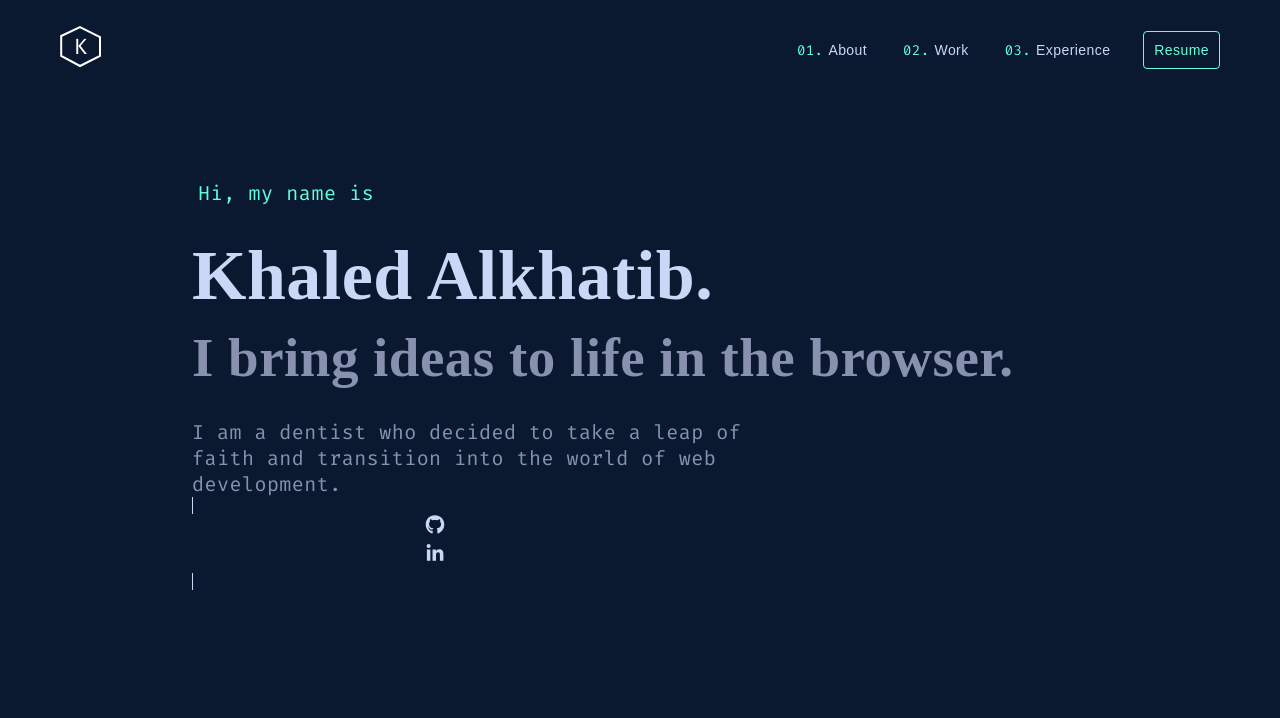
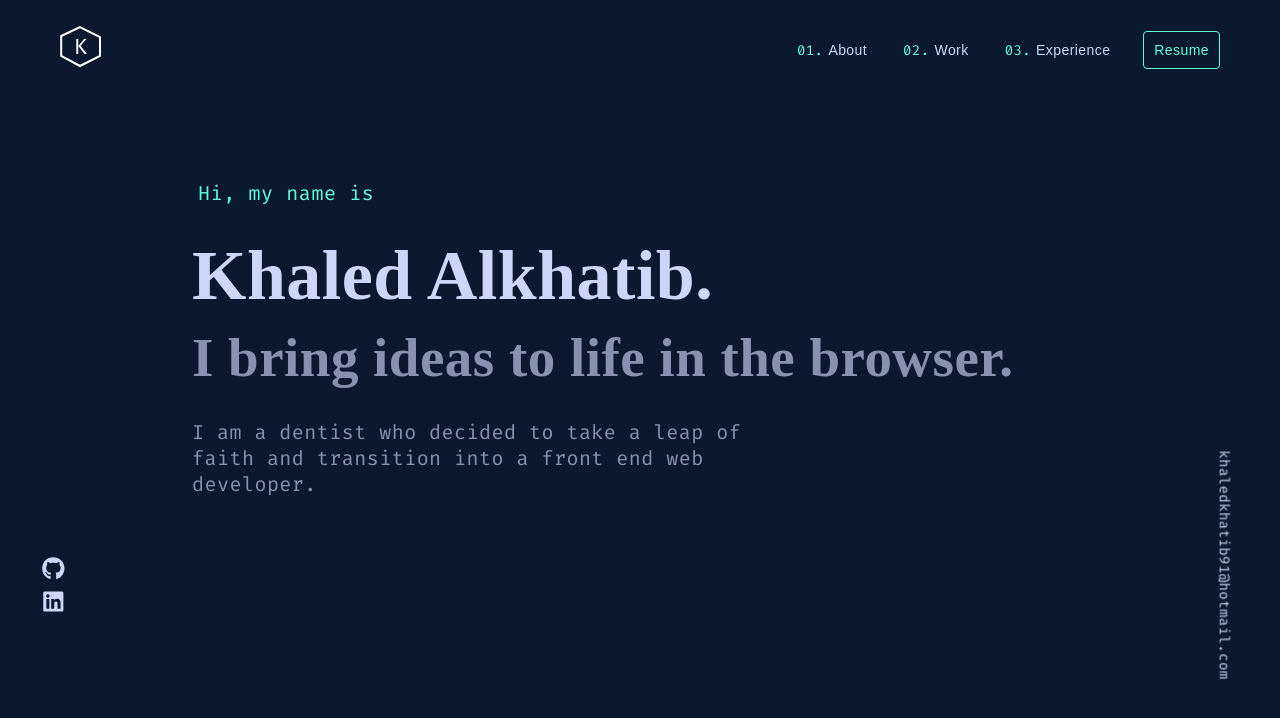
Before and after one commit to Khaled91Alkhatib/Personal-Website, a React (Create React App) app: page / in a window 1280 px wide. Shown: the top 718 px of the page. Built offline with nearby package versions, Linux system fonts and the light colour scheme.

Commit message:
Change description text

```diff
--- a/src/components/Introduction.jsx
+++ b/src/components/Introduction.jsx
@@ -4,28 +4,32 @@ import "../styles/Introduction.scss";
 
 import { FontAwesomeIcon } from '@fortawesome/react-fontawesome';
 import { library } from '@fortawesome/fontawesome-svg-core';
-import { faGithub, faLinkedinIn } from '@fortawesome/free-brands-svg-icons';
-library.add(faGithub, faLinkedinIn);
+import { faGithub, faLinkedin } from '@fortawesome/free-brands-svg-icons';
+library.add(faGithub, faLinkedin);
 
 const Introduction = () => {
   return (
     <>
       <link rel="preconnect" href="https://fonts.googleapis.com" />
-      <link rel="preconnect" href="https://fonts.gstatic.com" crossorigin />
+      <link rel="preconnect" href="https://fonts.gstatic.com" crossOrigin="true" />
       <link href="https://fonts.googleapis.com/css2?family=Fira+Code:wght@400;500;600;700&display=swap" rel="stylesheet"></link>
 
       <div className="intro">
         <h1 className="hi-msg">Hi, my name is</h1>
         <h2 className="name">Khaled Alkhatib.</h2>
         <h3 className="passion">I bring ideas to life in the browser.</h3>
-        <div className='small-story'>I am a dentist who decided to take a leap of faith and transition into the world of web development.</div>
-        <div className='test'>
-          <span className='line'></span>
-          <FontAwesomeIcon icon="fa-brands fa-github" className='contact-icons' size='2x' />
-          <FontAwesomeIcon icon="fa-brands fa-linkedin-in" className='contact-icons' size='2x' />
-          <span className='line'></span>
+        <div className='small-story'>I am a dentist who decided to take a leap of faith and transition into a front end web developer.</div>
+      </div>
+      <div className='contact'>
+        <div className='lines-links'>
+          <div className='contact-icons'>
+            <a href='https://github.com/Khaled91Alkhatib' target="_blank" rel="noopener noreferrer"><FontAwesomeIcon icon="fa-brands fa-github" className='contact-icons git' /></a>
+            <a href='https://www.linkedin.com/in/khaledalkhatib/' target="_blank" rel="noopener noreferrer"><FontAwesomeIcon icon="fa-brands fa-linkedin" className='contact-icons linked' /></a>
+          </div>
         </div>
+        <div className='contact-email'>khaledkhatib91@hotmail.com</div>
       </div>
+
     </>
   );
 };
```
